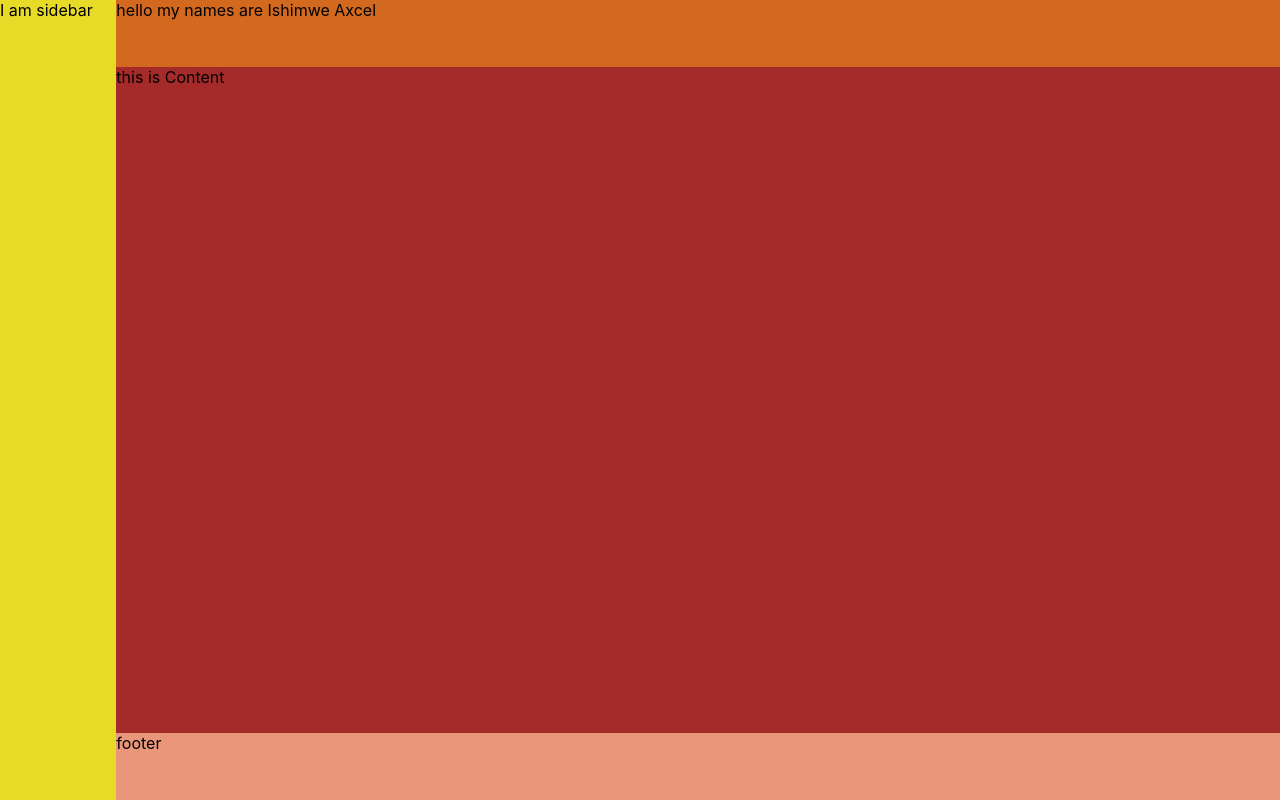
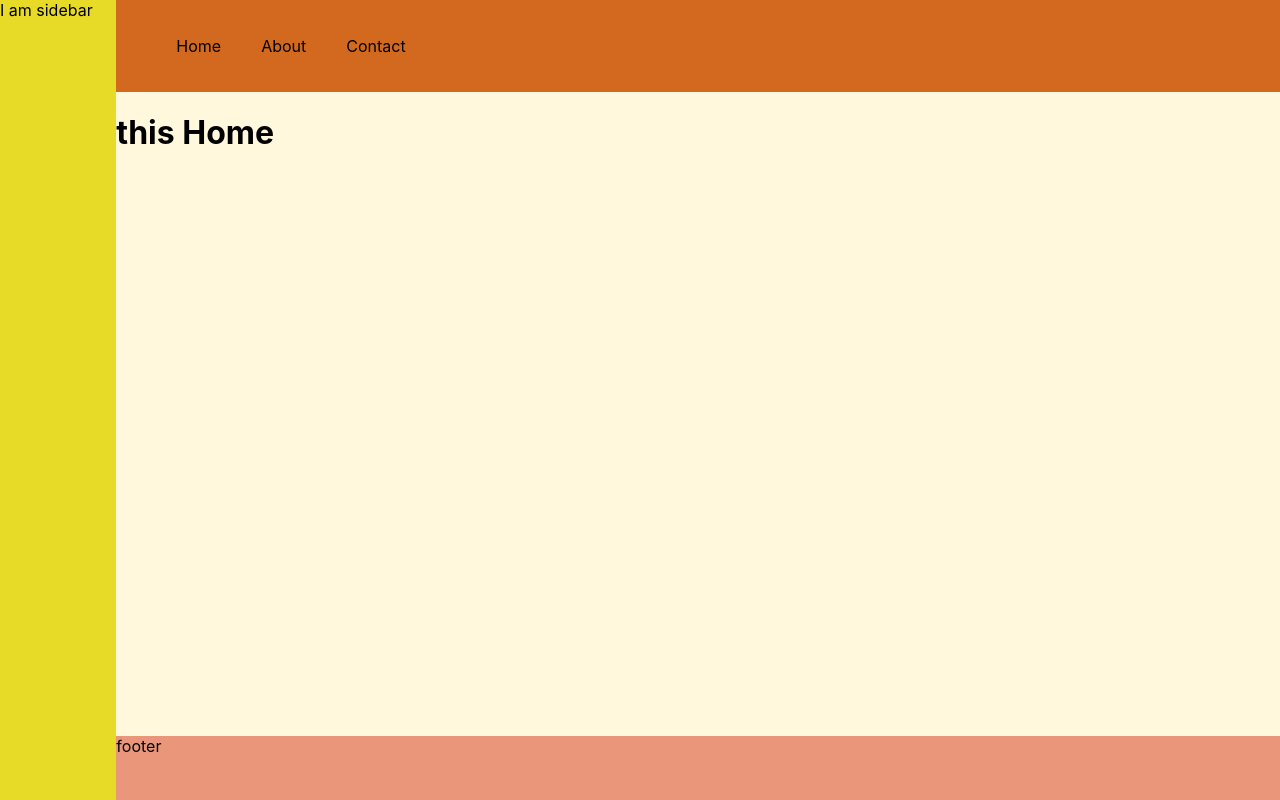
Before and after one commit to ishimweaxcel/React_level_up, a React (Create React App) app: page / in a window 1280 px wide. Built offline with nearby package versions, Linux system fonts and the light colour scheme.

Commit message:
react-dom has been added and learned

```diff
--- a/package.json
+++ b/package.json
@@ -8,6 +8,7 @@
     "@testing-library/user-event": "^13.5.0",
     "react": "^18.2.0",
     "react-dom": "^18.2.0",
+    "react-router-dom": "^5.3.4",
     "react-scripts": "5.0.1",
     "web-vitals": "^2.1.4"
   },
--- a/src/App.css
+++ b/src/App.css
@@ -1,38 +1,54 @@
-.App {
-  text-align: center;
+body{
+  background-color: skyblue ;
 }
+.course{
+  height: 100vh;
+  display: grid;
+  grid-template-areas:"side head"
+                      "side replace"
+                      "side foot" ;
+  grid-template-rows: 0.1fr 1fr 0.1fr;
+  grid-template-columns: 0.1fr 1fr;
+}
+main{
+  grid-area: replace;
+}
+ul{
+  display: flex;
+  text-decoration: none;
 
-.App-logo {
-  height: 40vmin;
-  pointer-events: none;
 }
-
-@media (prefers-reduced-motion: no-preference) {
-  .App-logo {
-    animation: App-logo-spin infinite 20s linear;
-  }
+a{
+  text-decoration: none;
+  color:black;
 }
-
-.App-header {
-  background-color: #282c34;
-  min-height: 100vh;
-  display: flex;
-  flex-direction: column;
-  align-items: center;
-  justify-content: center;
-  font-size: calc(10px + 2vmin);
-  color: white;
+li{
+  list-style: none;
+  padding: 20px;
+  text-decoration: none;
 }
-
-.App-link {
-  color: #61dafb;
+.header {
+  background-color: chocolate;
+  grid-area: head;
 }
-
-@keyframes App-logo-spin {
-  from {
-    transform: rotate(0deg);
-  }
-  to {
-    transform: rotate(360deg);
-  }
+.side{
+  background-color:rgb(232, 219, 40);
+  grid-area: side;
 }
+.About{
+  background-color: darkkhaki;
+}
+.Home{
+  background-color: cornsilk;
+}
+.Contact{
+  background-color: greenyellow;
+}
+.content{
+  background-color: brown;
+  grid-area: replace;
+}
+.footer{
+  background-color: darksalmon;
+  grid-area: foot
+}
--- a/src/App.js
+++ b/src/App.js
@@ -1,25 +1,33 @@
-import logo from './logo.svg';
-import './App.css';
+import { BrowserRouter as Router,Route , Switch } from 'react-router-dom/cjs/react-router-dom.min'
 
-function App() {
-  return (
-    <div className="App">
-      <header className="App-header">
-        <img src={logo} className="App-logo" alt="logo" />
-        <p>
-          Edit <code>src/App.js</code> and save to reload.
-        </p>
-        <a
-          className="App-link"
-          href="https://reactjs.org"
-          target="_blank"
-          rel="noopener noreferrer"
-        >
-          Learn React
-        </a>
-      </header>
-    </div>
-  );
+
+
+import './App.css'
+import Header from "../src/Components/Header"
+import Home from "../src/Components/Home"
+import About from './Components/About'
+import Contact from "./Components/Contact"
+import Side from "../src/Components/Side"
+import Content from "../src/Components/Content"
+import Footer from "../src/Components/Footer"
+
+
+let App = ()=>{
+    return(
+
+        <div className="course">
+            <Router>
+            <Header />
+
+            <Side />
+            <Content />
+            <Switch><Route exact path="/" component={Home}/>
+                    <Route path="/about" component={About}/>
+                    <Route path="/contact" component={Contact}/>
+                    </Switch>
+            <Footer />
+            </Router>
+        </div>
+    );
 }
-
 export default App;
--- /dev/null
+++ b/src/Components/About.js
@@ -0,0 +1,10 @@
+const About = ()=>{
+    return(
+        < main id="replace" className="About">
+            <h1>I am About</h1>
+        </main>
+    );
+
+
+}
+export default About;
--- /dev/null
+++ b/src/Components/Contact.js
@@ -0,0 +1,8 @@
+let Contact = ()=>{
+    return(
+        <div id="replace" className="Contact">
+            <p1>get to know me </p1>
+        </div>
+    );
+}
+export default Contact;
--- a/src/Components/Content.js
+++ b/src/Components/Content.js
@@ -1,8 +1,8 @@
 let Content = () =>{
     return(
-        <div className="content">
-            this is Content
-        </div>
+        <main id="replace" className="content">
+
+        </main>
     );
 }
 export default Content
--- a/src/Components/Header.js
+++ b/src/Components/Header.js
@@ -1,7 +1,14 @@
-let Header  = ()=>{
+import { Link } from "react-router-dom/cjs/react-router-dom";
+
+const Header  = ()=>{
     return(
         <div className="header">
-            <header> hello my names are Ishimwe Axcel</header>
+
+            <ul>
+                <li><Link to="/">Home</Link></li>
+                <li><Link to="/about">About</Link></li>
+                <li><Link to="/contact">Contact</Link></li>
+            </ul>
         </div>
     );
 }
--- /dev/null
+++ b/src/Components/Home.js
@@ -0,0 +1,8 @@
+const Home = ()=>{
+    return(
+        <main id="replace" className="Home">
+            <h1>this Home</h1>
+        </main>
+    )
+}
+export default Home;
--- a/src/index.js
+++ b/src/index.js
@@ -2,14 +2,14 @@
 import React from 'react';
 import ReactDOM from 'react-dom/client';
 import './index.css';
-import Course from './Components/Course';
 import reportWebVitals from './reportWebVitals';
+import App from './App';
 
 const root = ReactDOM.createRoot(document.getElementById('root'));
 root.render(
   <React.StrictMode>
 
-    <Course />
+    <App />
   </React.StrictMode>
 );
 
```
Also changed, not shown: src/Components/Course.js (+8 -0 lines), 1 other file (tests, documents, lock files or other folders).
